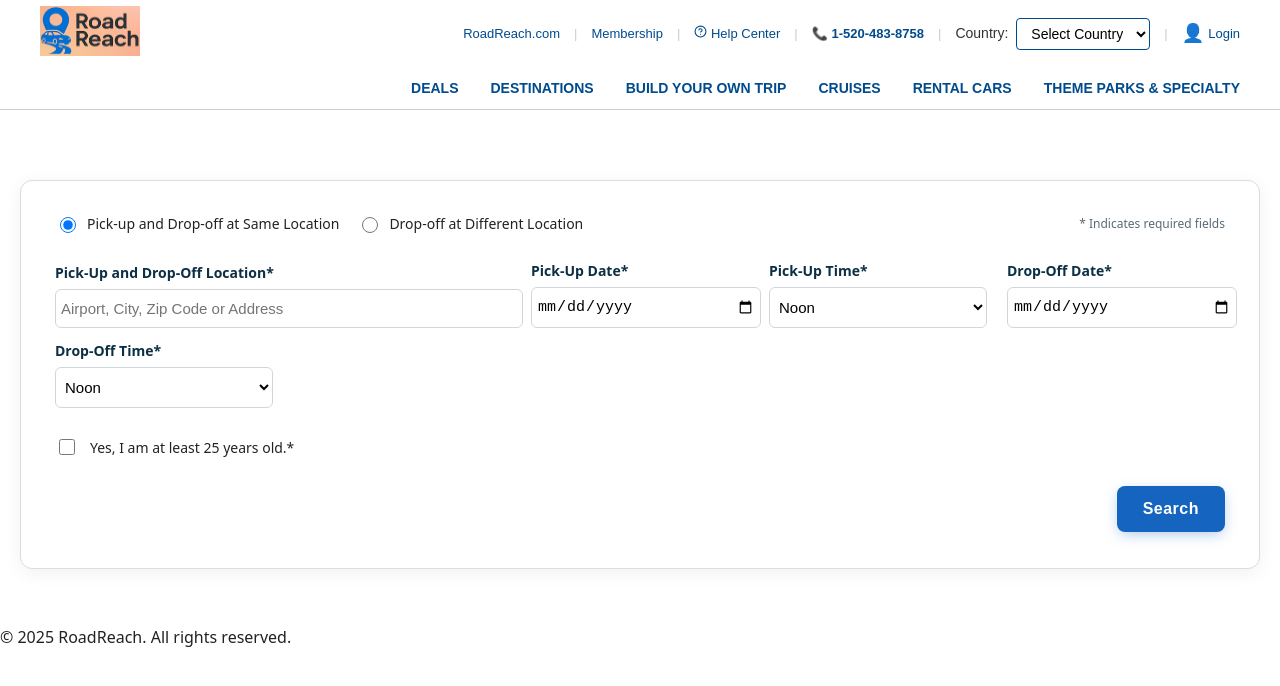
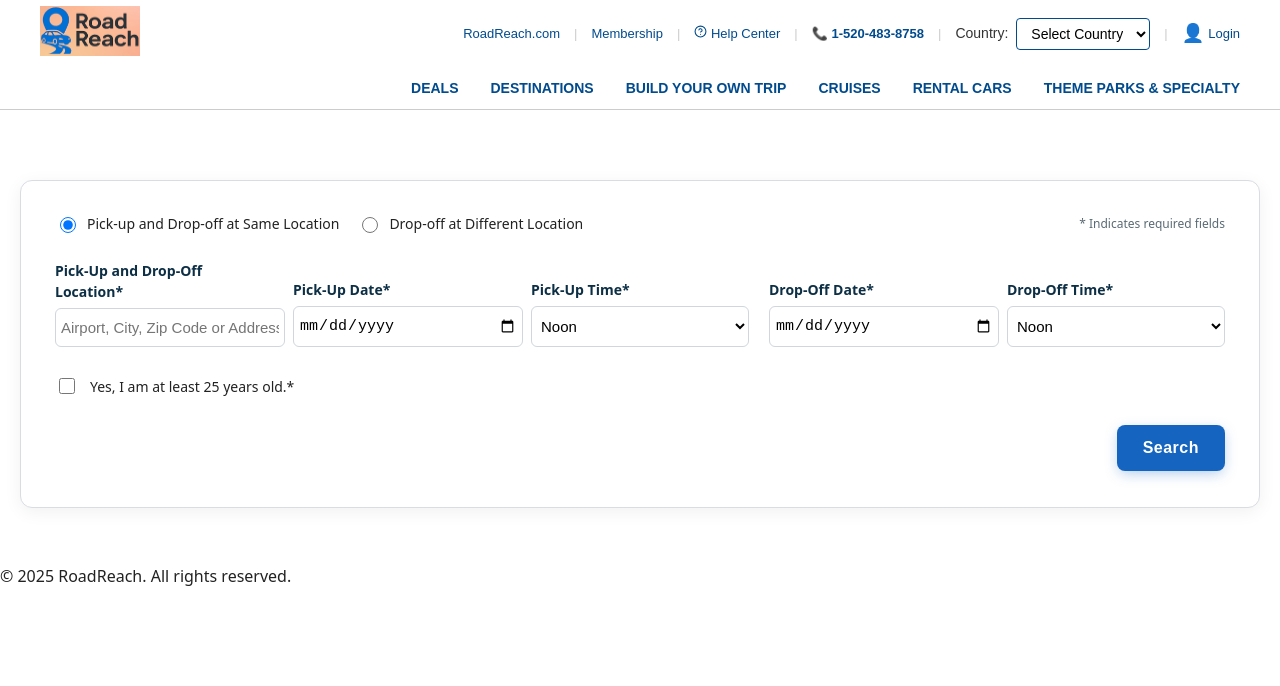
Before and after one commit to RoadReach/RoadReach_FrontEnd, a React (Vite) app: page /rental-cars in a window 1280 px wide. Shown: the top 686 px of the page. Built offline with nearby package versions, Linux system fonts and the light colour scheme.

Commit message:
pulled css changes from Master

```diff
--- a/src/components/RentalCars.css
+++ b/src/components/RentalCars.css
@@ -9,8 +9,10 @@
 .rental-form-required { margin-left:auto; font-size:12px; color:#5a6a74; font-weight:500; }
 .rental-form-fields-row { display:grid; grid-template-columns:repeat(auto-fit,minmax(180px,1fr)); column-gap:20px; row-gap:12px; align-items:end; margin-bottom:28px; }
 .rental-form-field { position:relative; min-width:0; }
-/* Make first field (location) span two columns when space allows */
-.rental-form-fields-row .rental-form-field:first-child { grid-column:span 2; }
+/* Only span first field when sameLocation is true */
+.rental-form-fields-row--span .rental-form-field:first-child {grid-column: span 2;}
+/* Remove always-on span for first field */
+.rental-form-fields-row .rental-form-field:first-child {grid-column: span 1;}
 .rental-form-label { display:block; font-size:14px; font-weight:600; margin:0 0 6px; color:#0d2f45; }
 .rental-form-input { width:100%; padding:10px 5px; border:1px solid #cfd6dc; border-radius:6px; font-size:15px; outline:none; transition:border-color .18s, box-shadow .18s; background:#fff; }
 .rental-form-input:focus { border-color:#1565c0; box-shadow:0 0 0 2px rgba(21,101,192,0.15); }
--- a/src/components/rentalCars.tsx
+++ b/src/components/rentalCars.tsx
@@ -71,7 +71,7 @@ const RentalCars: React.FC = () => {
             </label>
             <span className="rental-form-required">* Indicates required fields</span>
           </div>
-          <div className="rental-form-fields-row">
+          <div className={`rental-form-fields-row${sameLocation ? " rental-form-fields-row--span" : ""}`}>
             {sameLocation ? (
               <>
                 <div className="rental-form-field">
```
